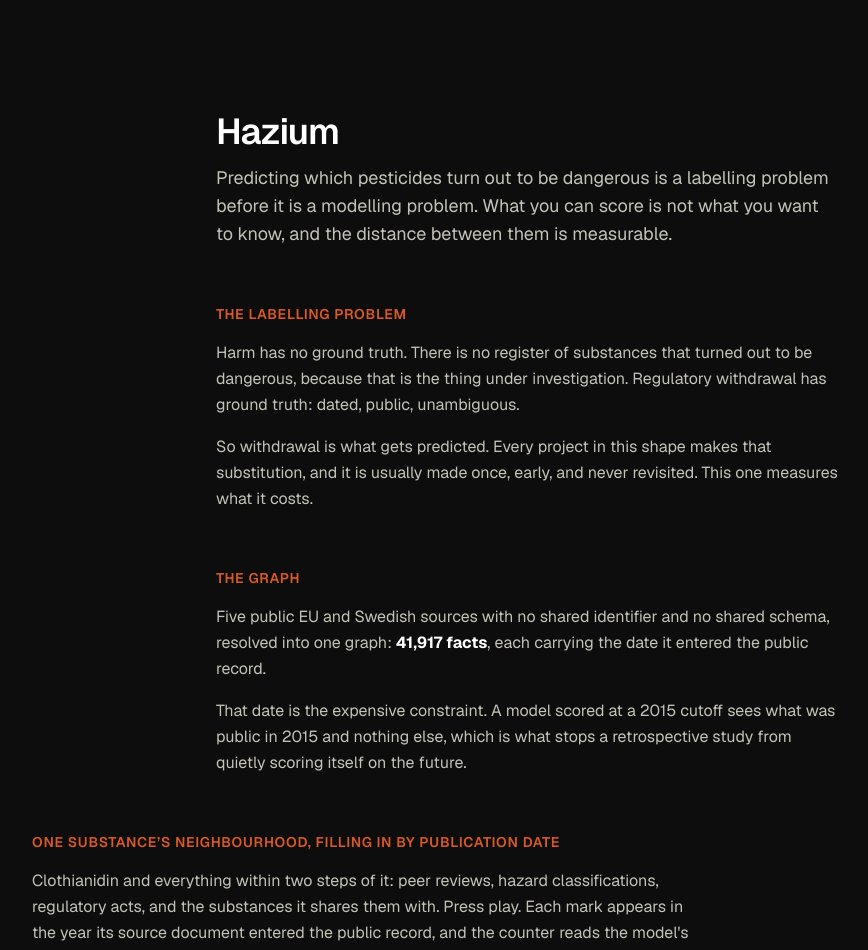
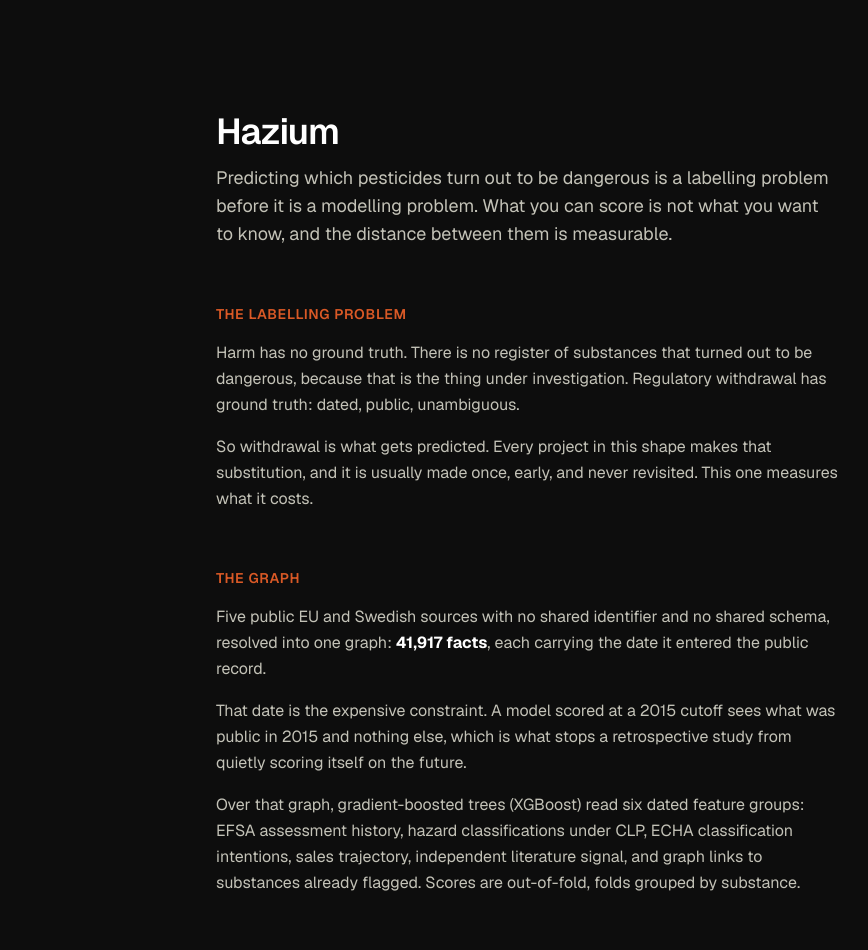
Before and after one commit to MartinBlomqvistDev/hazium, a Next.js app in the folder web/: page / in a window 1280 px wide. Shown: the top 950 px of the page, without its empty margins (112-980 px from the left). Built offline with nearby package versions, Linux system fonts and the light colour scheme.

Commit message:
fix: name the model on the landing page and link the method detail

```diff
--- a/web/app/page.tsx
+++ b/web/app/page.tsx
@@ -78,6 +78,17 @@
               what was public in 2015 and nothing else, which is what stops a retrospective
               study from quietly scoring itself on the future.
             </P>
+            {/* The page referred to "the model" three times before it ever said
+                what one was, including in the mesh caption directly below. Naming
+                it here fixes the referent and is also what a keyword screen greps
+                for: XGBoost appeared nowhere on the site. */}
+            <P>
+              Over that graph, gradient-boosted trees (XGBoost) read six dated feature
+              groups: EFSA assessment history, hazard classifications under CLP, ECHA
+              classification intentions, sales trajectory, independent literature signal,
+              and graph links to substances already flagged. Scores are out-of-fold, folds
+              grouped by substance.
+            </P>
           </Section>
         </article>
 
@@ -155,6 +166,20 @@
               subtraction, and the one that replaced it.
             </P>
             <ul className="mt-5 space-y-2 text-text-secondary">
+              {/* First, because it is the only route to the modelling detail.
+                  Without it /method was reachable only through the nav on
+                  /watchlist, two hops from the front door, so the page carrying
+                  the feature contributions and the calibration finding was
+                  effectively orphaned. */}
+              <li>
+                <Link href="/method" className="text-accent underline underline-offset-2">
+                  What each evidence source is worth
+                </Link>{" "}
+                <span className="text-text-muted">
+                  &middot; the six feature groups measured one at a time, the checks the
+                  result survived, and where it is weakest
+                </span>
+              </li>
               <li>
                 <a
                   href="https://github.com/MartinBlomqvistDev/hazium"
```
